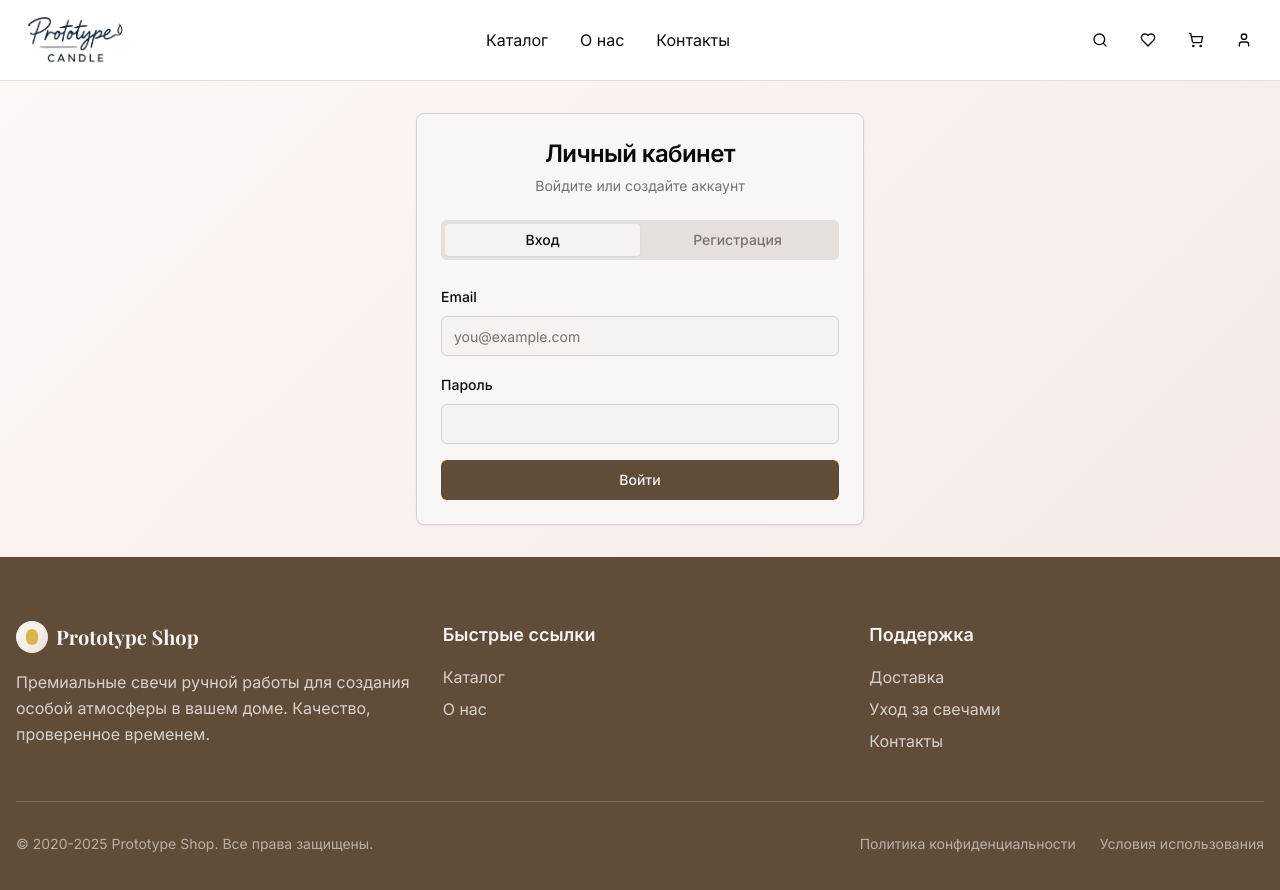
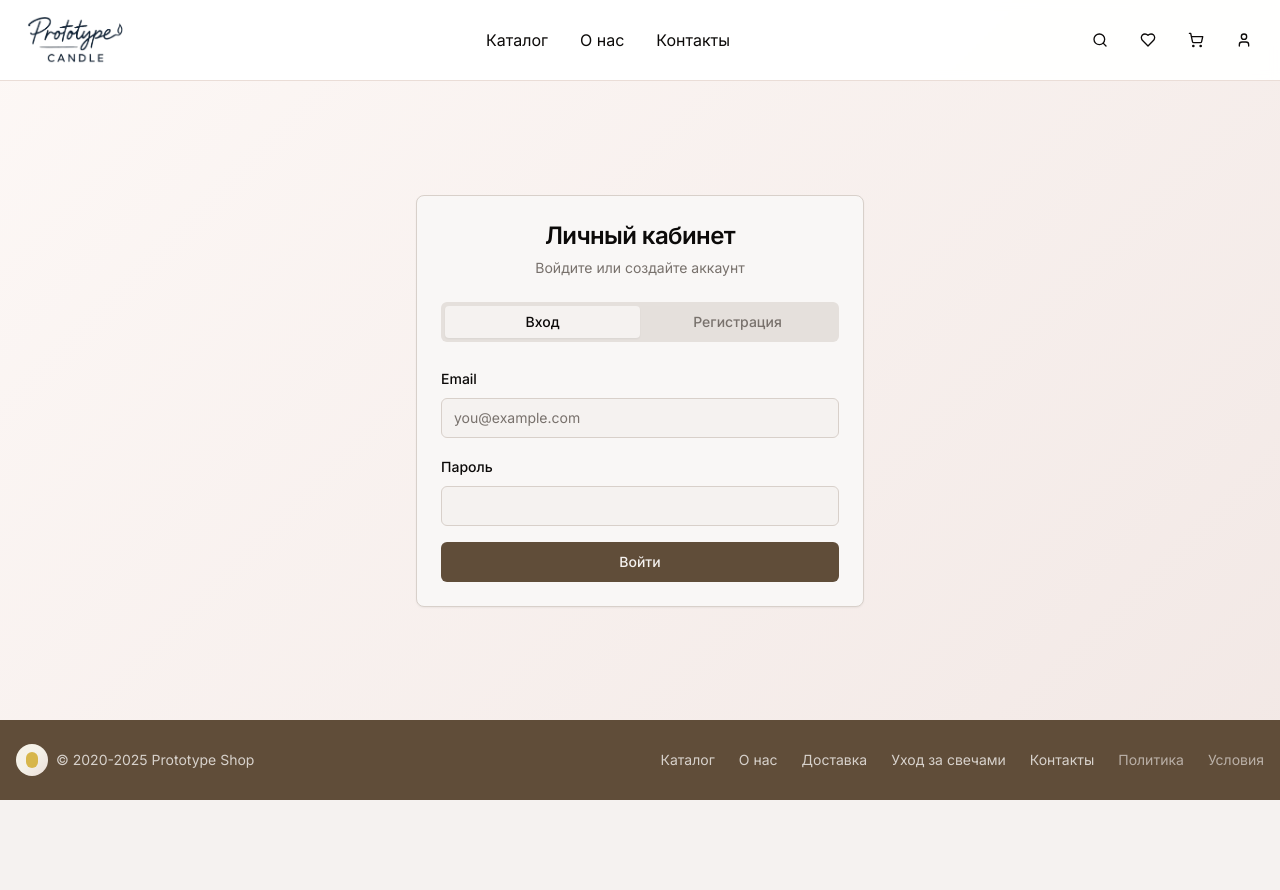
Before and after one commit to itbashar644/glow-whispers-market, a React (Vite) app: page /auth in a window 1280 px wide. Shown: the top 890 px of the page. After the commit the page ends 800 px from the top, so only its background shows below. Built offline with nearby package versions, Linux system fonts and the light colour scheme.

Commit message:
Fix: Reduce footer size
Make the footer more concise to fit the page.

```diff
--- a/src/components/Footer.tsx
+++ b/src/components/Footer.tsx
@@ -1,44 +1,27 @@
 
-import { Mail, Phone, MapPin } from "lucide-react";
-import { Button } from "@/components/ui/button";
 import { Link } from "react-router-dom";
 
 export const Footer = () => {
   return (
     <footer className="bg-primary text-primary-foreground">
-      <div className="container mx-auto px-4 py-16">
-        <div className="grid grid-cols-1 md:grid-cols-2 lg:grid-cols-3 gap-8">
-          {/* Company Info */}
-          <div className="space-y-4">
+      <div className="container mx-auto px-4 py-6">
+        <div className="flex flex-col md:flex-row items-center justify-between gap-6">
           <div className="flex items-center space-x-2">
-              <div className="w-8 h-8 bg-candle-gradient rounded-full flex items-center justify-center">
+            <div className="w-8 h-8 bg-candle-gradient rounded-full flex items-center justify-center shrink-0">
               <div className="w-3 h-4 bg-candle-flame rounded-full candle-flame"></div>
             </div>
-              <h3 className="text-xl font-playfair font-bold">Prototype Shop</h3>
-            </div>
-            <p className="text-primary-foreground/80 leading-relaxed">
-              Премиальные свечи ручной работы для создания особой атмосферы в вашем доме.
-              Качество, проверенное временем.
+            <p className="text-primary-foreground/80 text-sm whitespace-nowrap">
+              © 2020-2025 Prototype Shop
             </p>
           </div>
 
-          {/* Quick Links */}
-          <div className="space-y-4">
-            <h4 className="text-lg font-semibold">Быстрые ссылки</h4>
-            <nav className="flex flex-col space-y-2">
+          <nav className="flex flex-wrap justify-center gap-x-4 lg:gap-x-6 gap-y-2 text-sm">
             <Link to="/catalog" className="text-primary-foreground/80 hover:text-primary-foreground transition-colors">
               Каталог
             </Link>
             <Link to="/about" className="text-primary-foreground/80 hover:text-primary-foreground transition-colors">
               О нас
             </Link>
-            </nav>
-          </div>
-
-          {/* Customer Service */}
-          <div className="space-y-4">
-            <h4 className="text-lg font-semibold">Поддержка</h4>
-            <nav className="flex flex-col space-y-2">
             <Link to="/shipping" className="text-primary-foreground/80 hover:text-primary-foreground transition-colors">
               Доставка
             </Link>
@@ -48,24 +31,13 @@ export const Footer = () => {
             <Link to="/contact" className="text-primary-foreground/80 hover:text-primary-foreground transition-colors">
               Контакты
             </Link>
-            </nav>
-          </div>
-        </div>
-
-        <div className="border-t border-primary-foreground/20 mt-12 pt-8">
-          <div className="flex flex-col md:flex-row justify-between items-center space-y-4 md:space-y-0">
-            <p className="text-primary-foreground/60 text-sm">
-              © 2020-2025 Prototype Shop. Все права защищены.
-            </p>
-            <div className="flex space-x-6 text-sm">
             <a href="#" className="text-primary-foreground/60 hover:text-primary-foreground transition-colors">
-                Политика конфиденциальности
+              Политика
             </a>
             <a href="#" className="text-primary-foreground/60 hover:text-primary-foreground transition-colors">
-                Условия использования
+              Условия
             </a>
-            </div>
-          </div>
+          </nav>
         </div>
       </div>
     </footer>
```
Lines whose indentation alone changed are shown as unchanged.
